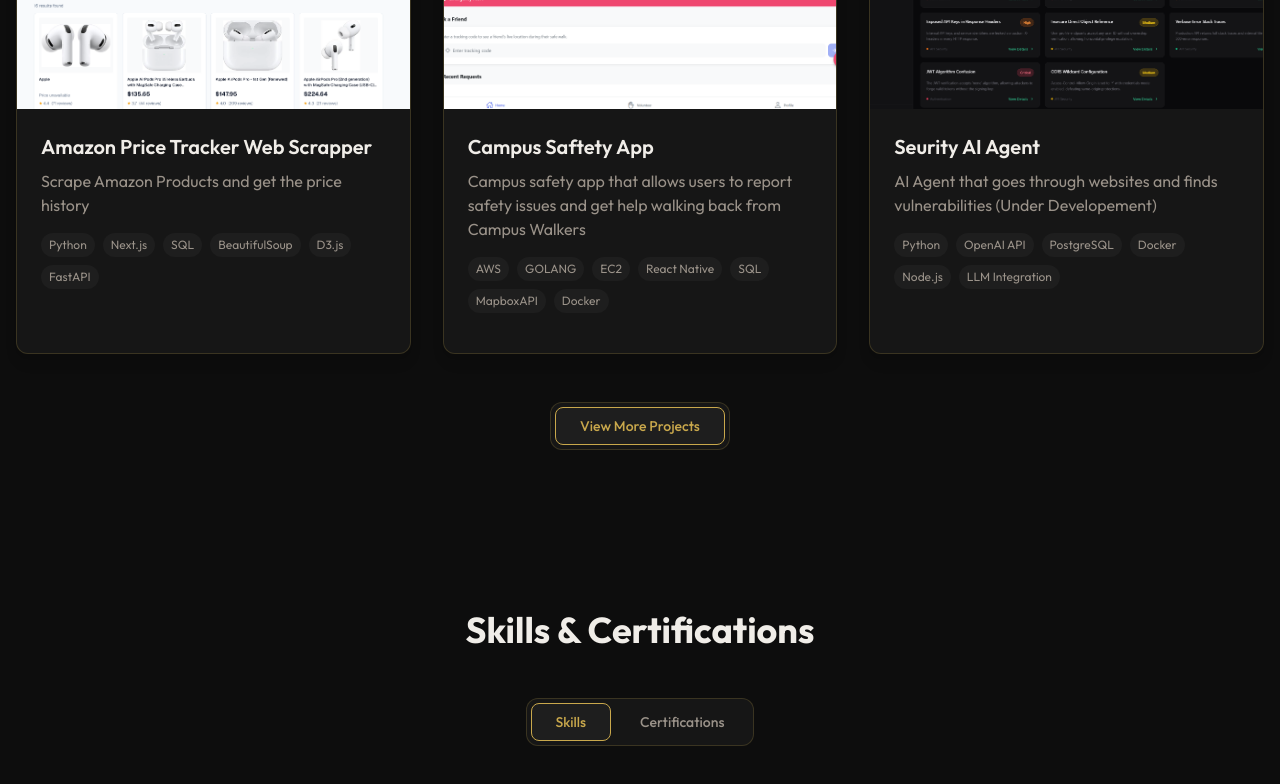
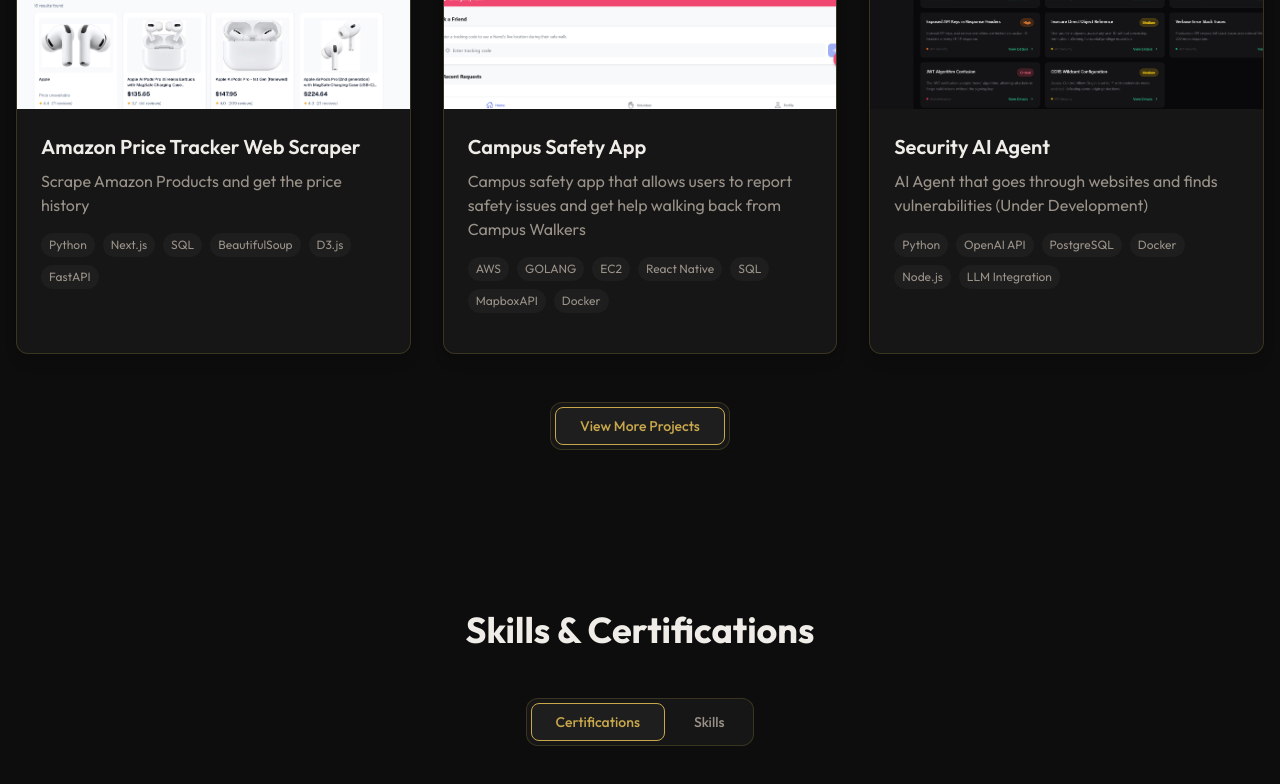
Before and after one commit to svankadarii/personalwebsite, a Next.js app: page / in a window 1280 px wide. Shown: the part 1740-2524 px from the top of the page. Built offline with nearby package versions, Linux system fonts and the light colour scheme.

Commit message:
Fixed spelling errors & commented stuff out

```diff
--- a/src/components/Hero.tsx
+++ b/src/components/Hero.tsx
@@ -9,7 +9,7 @@
 const typingPhrases = [
   "Software Engineer",
   "Product + Tech Enthusiast",
-  "Soccer Player & Fan"
+  // "Soccer Player & Fan"
 ]
 
 function useTypingEffect(phrases: string[]) {
--- a/src/components/Projects.tsx
+++ b/src/components/Projects.tsx
@@ -8,22 +8,22 @@
 
 const projects = [
   {
-    title: 'Amazon Price Tracker Web Scrapper',
+    title: 'Amazon Price Tracker Web Scraper',
     description: 'Scrape Amazon Products and get the price history',
     technologies: ['Python', 'Next.js', 'SQL', 'BeautifulSoup', 'D3.js', 'FastAPI'],
     image: '/amazonpricetrackerpng.png',
     link: 'https://github.com/svankadarii/AmazonPriceTracker',
   },
   {
-    title: 'Campus Saftety App',
+    title: 'Campus Safety App',
     description: 'Campus safety app that allows users to report safety issues and get help walking back from Campus Walkers',
     technologies: ['AWS', 'GOLANG', 'EC2', 'React Native', 'SQL', 'MapboxAPI', 'Docker'],
     image: '/protoxpng.png',
     link: 'https://github.com/svankadarii/Protox---Campus-Safety-App',
   },
   {
-    title: 'Seurity AI Agent',
-    description: 'AI Agent that goes through websites and finds vulnerabilities (Under Developement)',
+    title: 'Security AI Agent',
+    description: 'AI Agent that goes through websites and finds vulnerabilities (Under Development)',
     technologies: ['Python', 'OpenAI API', 'PostgreSQL', 'Docker', 'Node.js', 'LLM Integration'],
     image: '/aiagentui.png',
     link: '#',
--- a/src/components/Skills.tsx
+++ b/src/components/Skills.tsx
@@ -47,7 +47,7 @@
 ];
 
 export default function Skills() {
-  const [activeTab, setActiveTab] = useState<'skills' | 'certifications'>('skills');
+  const [activeTab, setActiveTab] = useState<'skills' | 'certifications'>('certifications');
 
   const { ref, inView } = useInView({
     triggerOnce: true,
@@ -91,6 +91,15 @@
         <div className="flex justify-center mb-10">
           <div className="p-1 rounded-xl flex space-x-1" style={{ background: 'var(--surface)', border: '1px solid var(--border)' }}>
             <motion.button
+              onClick={() => setActiveTab('certifications')}
+              className="px-4 py-1 sm:px-6 sm:py-2 rounded-lg text-sm font-medium transition-colors border"
+              animate={activeTab === 'certifications' ? 'active' : 'inactive'}
+              variants={tabVariants}
+              initial={false}
+            >
+              Certifications
+            </motion.button>
+            <motion.button
               onClick={() => setActiveTab('skills')}
               className="px-4 py-1 sm:px-6 sm:py-2 rounded-lg text-sm font-medium transition-colors border"
               animate={activeTab === 'skills' ? 'active' : 'inactive'}
@@ -98,15 +107,6 @@
               initial={false}
             >
               Skills
-            </motion.button>
-            <motion.button
-              onClick={() => setActiveTab('certifications')}
-              className="px-4 py-1 sm:px-6 sm:py-2 rounded-lg text-sm font-medium transition-colors border"
-              animate={activeTab === 'certifications' ? 'active' : 'inactive'}
-              variants={tabVariants}
-              initial={false}
-            >
-              Certifications
             </motion.button>
           </div>
         </div>
```
